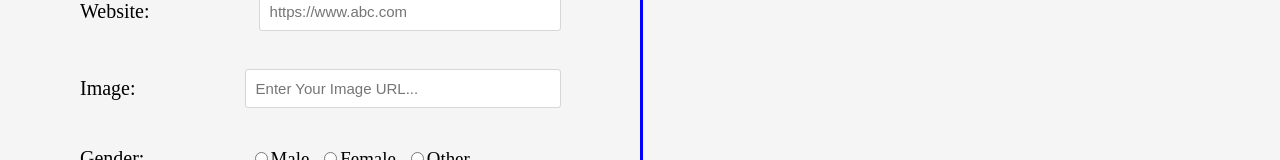
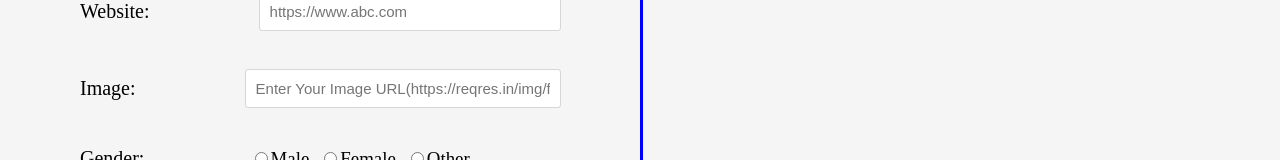
Before and after one commit to palritwick/LGMVIP-Web, a plain HTML site: page Task3-Registration Form/index.html in a window 1280 px wide. Shown: the part 321-481 px from the top of the page. Drawn offline with Linux system fonts and the light colour scheme.

Commit message:
5th commit

```diff
--- a/Task3-Registration Form/index.html
+++ b/Task3-Registration Form/index.html
@@ -1,5 +1,6 @@
 <!DOCTYPE html>
 <html lang="en">
+
 <head>
     <meta charset="UTF-8">
     <meta http-equiv="X-UA-Compatible" content="IE=edge">
@@ -7,6 +8,7 @@
     <link rel="stylesheet" href="style.css">
     <title>Registration Form</title>
 </head>
+
 <body>
     <div class="box">
         <div class="heading">
@@ -29,7 +31,8 @@
                     </div>
                     <div class="image">
                         <label for="url">Image:</label>
-                        <input type="url" id="url" placeholder="Enter Your Image URL...">
+                        <input type="url" id="url"
+                            placeholder="Enter Your Image URL(https://reqres.in/img/faces/1-image.jpg)...">
                     </div>
                     <div class="gender">
                         <label for="gender">Gender:</label>
```
